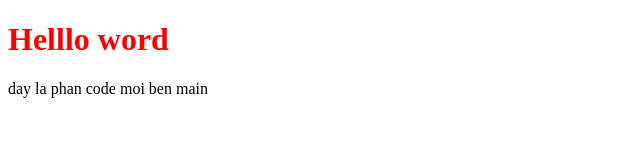
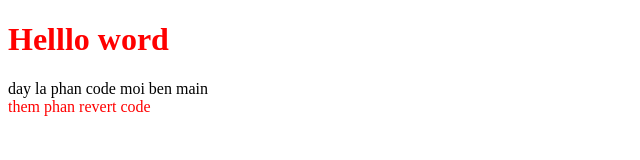
Before and after one commit to ducpv187/TestGit, a plain HTML site: page index.html in a window 1280 px wide. Shown: the whole page, without its empty margins (0-640 px from the left). Drawn offline with Linux system fonts and the light colour scheme.

Commit message:
up code test to branch main

```diff
--- a/index.html
+++ b/index.html
@@ -13,6 +13,9 @@
         <div>
             day la phan code moi ben main
         </div>
+        <div class="test">
+            them phan revert code
+        </div>
     </main>
     <script src="./common/main.js"></script>
 </body>
```
